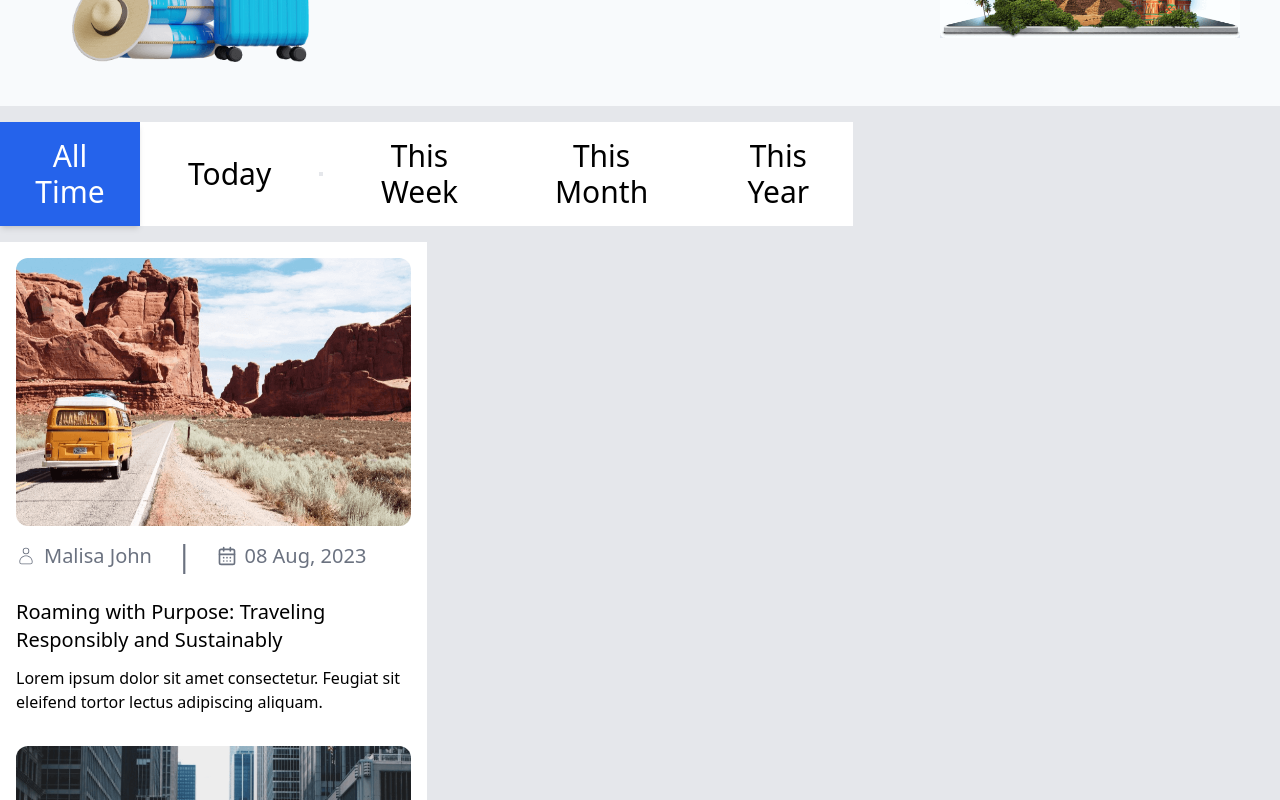
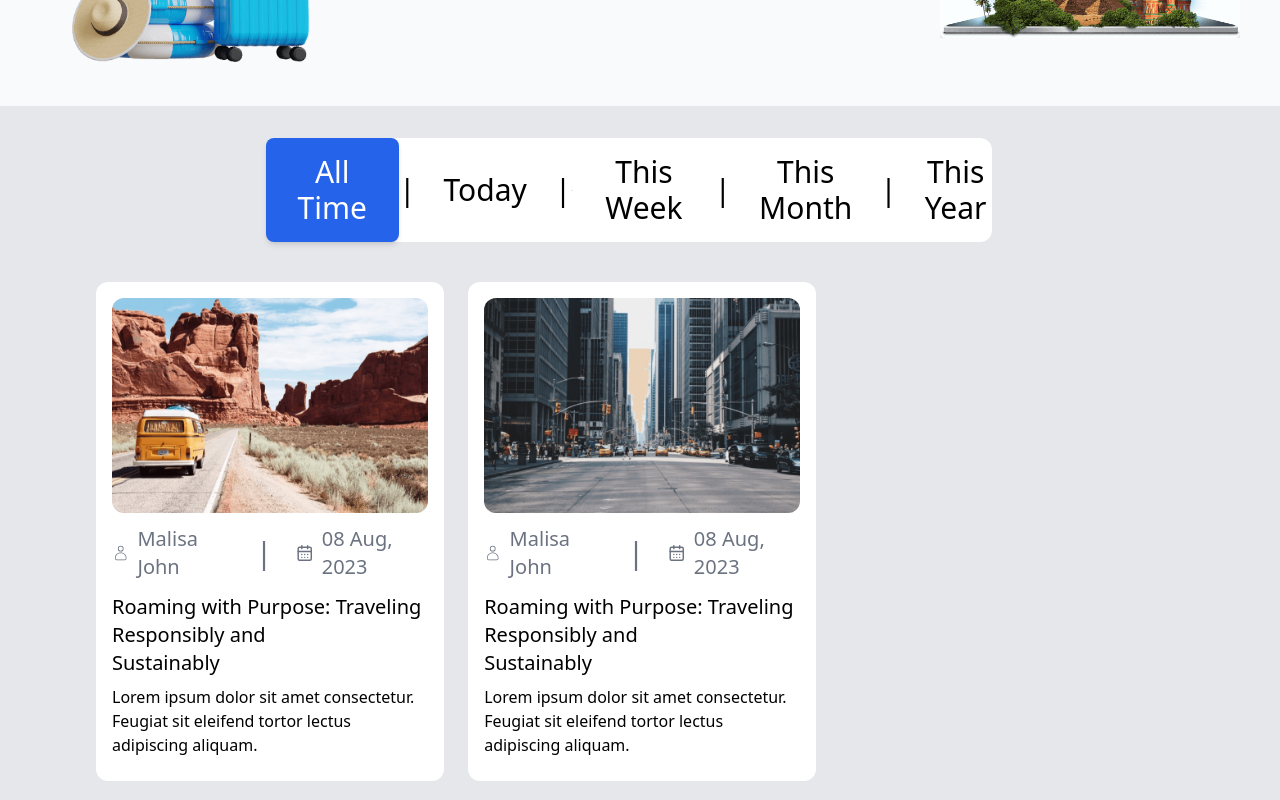
Before and after one commit to TahirSaifi09/Asha_Trip, a React (Create React App) app: page /news_Listing in a window 1280 px wide. Shown: the part 300-1100 px from the top of the page. Built offline with nearby package versions, Linux system fonts and the light colour scheme.

Commit message:
Done component of news Listing page

```diff
--- a/src/Component/newsListCom/allTime.jsx
+++ b/src/Component/newsListCom/allTime.jsx
@@ -1,6 +1,6 @@
 import { CiUser } from "react-icons/ci";
 import { LuCalendarDays } from "react-icons/lu";
-
+import { Link } from "react-router-dom";
 export default function AllTime() {
   const list = [
     {
@@ -67,28 +67,37 @@ export default function AllTime() {
 
   return (
     <div className="bg-gray-200 py-4">
-      <div className="text-3xl font-medium flex justify-center gap-4  bg-white w-2/3 items-center">
-        <button className="bg-blue-600 px-8 py-4 text-white hover:bg-white hover:text-black duration-700 shadow-md">
+      <div className="px-72">
+        <div className="text-3xl font-medium my-4 flex justify-center bg-white rounded-xl w-full items-center">
+          <button className="bg-blue-600 px-8 py-4 p-2 rounded-lg text-white hover:bg-white hover:text-black duration-700 shadow-md">
             All Time
           </button>
-        <button className="hover:bg-blue-600 px-8 py-4 hover:text-white duration-700">
+          |
+          <button className="hover:bg-blue-600 px-7 py-4 hover:text-white duration-700">
             Today
           </button>
-        <hr className="border-2 " />
+          |
+          <hr className="border-l-2 " />
           <button className="hover:bg-blue-600 px-8 py-4 hover:text-white duration-700">
             This Week
           </button>
-        <button className="hover:bg-blue-600 px-8 py-4 hover:text-white duration-700">
+          |
+          <button className="hover:bg-blue-600 px-7 py-4 hover:text-white duration-700">
             This Month
           </button>
-        <button className="hover:bg-blue-600 px-8 py-4 hover:text-white duration-700">
+          |
+          <button className="hover:bg-blue-600 rounded-lg px-7 py-4 hover:text-white duration-700">
             This Year
           </button>
         </div>
+      </div>
 
-      <div className="bg-white w-1/3 flex flex-wrap mt-4">
+      <div className=" flex items-center justify-start gap-6  flex-wrap  mt-6 px-24 mx-auto">
         {list.map((item, index) => (
-          <div key={item} className="p-4">
+          <div
+            key={index}
+            className="p-4 mt-4 w-[32%] rounded-xl h-full bg-white"
+          >
             <img src={item.photo} alt="blogs" className="rounded-xl" />
             <div className="flex items-center gap-6 text-xl text-gray-500 py-3">
               <div className="flex items-center gap-2">
@@ -100,10 +109,13 @@ export default function AllTime() {
                 {item.calendarIcon} {item.date}
               </div>
             </div>
-            <div className="text-xl font-medium pr-20 py-3">
+            <Link
+              to="/news_Listing"
+              className="text-xl hover:text-blue-500 duration-500 font-medium pr-20 py-3"
+            >
               {item.roamingText}
-            </div>
-            {item.para}
+            </Link>
+            <div className="py-2">{item.para}</div>
           </div>
         ))}
         <div></div>
--- a/src/Pages/News/newsListing.jsx
+++ b/src/Pages/News/newsListing.jsx
@@ -1,3 +1,4 @@
+import Footer from "../../Component/home_component/footer";
 import Navbar from "../../Component/home_component/navbar";
 import AllTime from "../../Component/newsListCom/allTime";
 import Hero from "../../Component/newsListCom/hero";
@@ -9,6 +10,7 @@ export default function NewsListing(){
             <Navbar />
             <Hero />
             <AllTime />
+            <Footer />
         </div>
     )
 }
```
Lines whose indentation alone changed are shown as unchanged.
